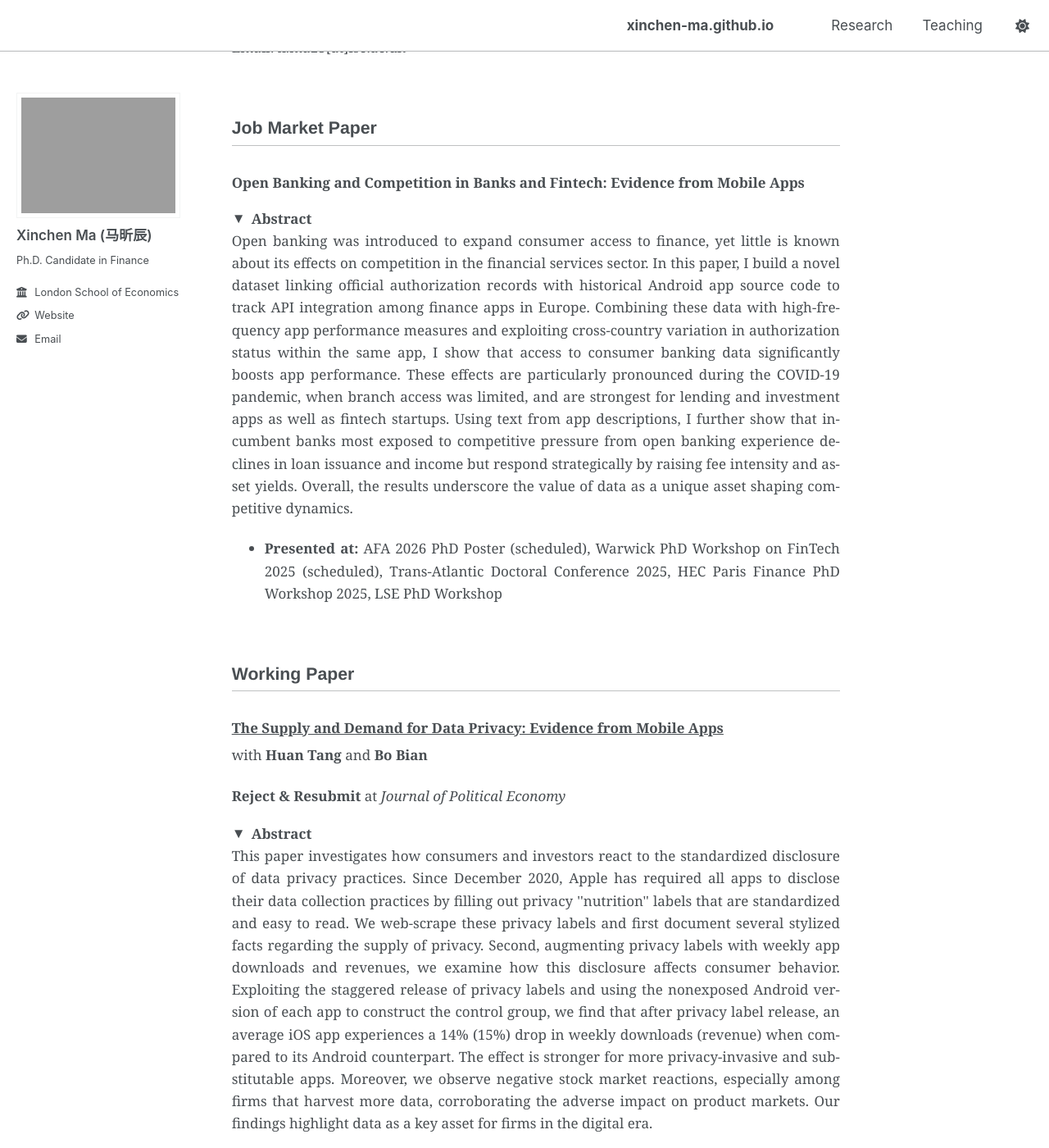
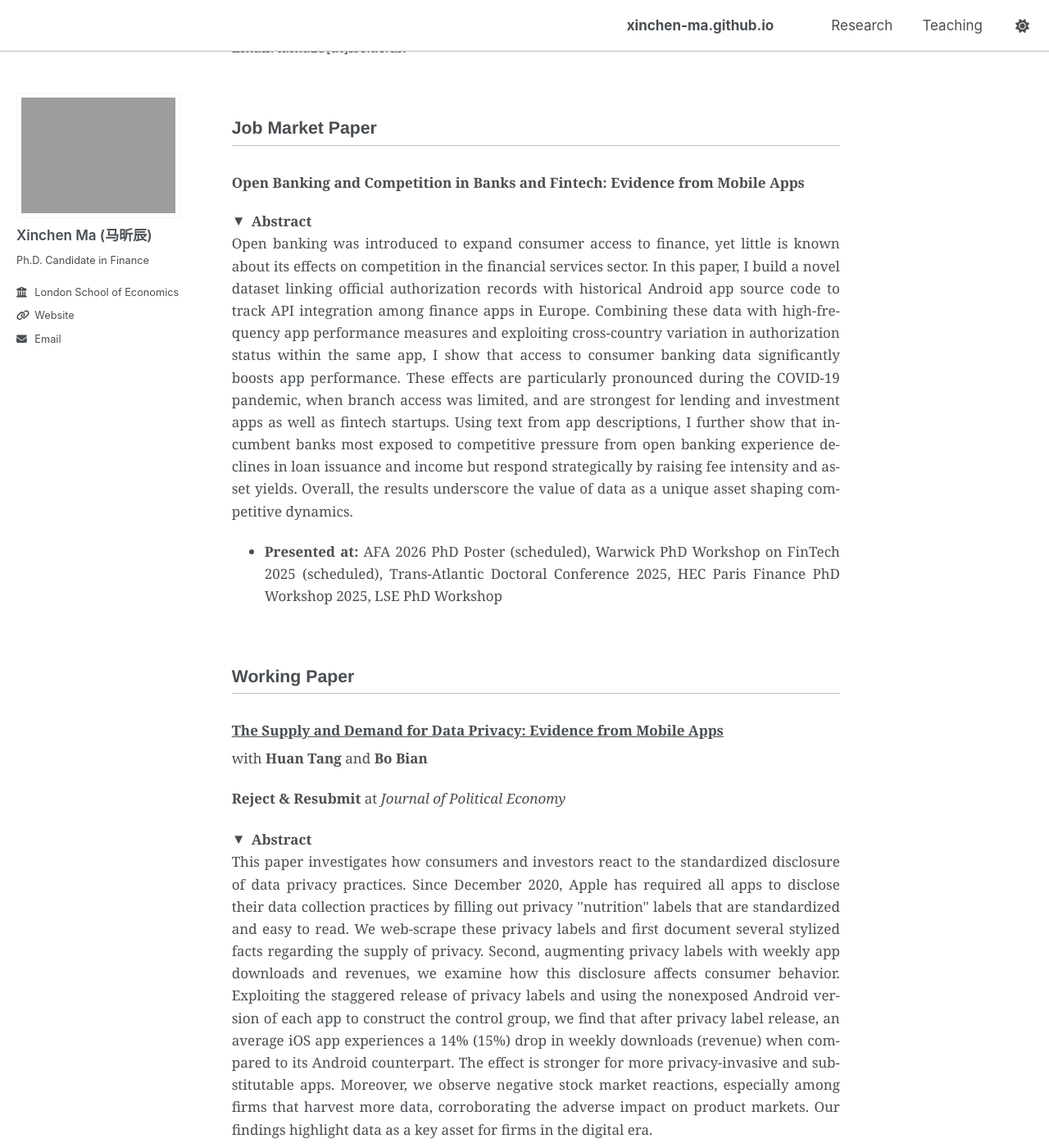
Before and after one commit to xinchen-ma/xinchen-ma.github.io, a Jekyll site: the page built from index.md, in a window 1280 px wide and 1400 px high, scrolled down 261 px. Shown: the whole window at 82% size. Built offline with Jekyll 4.4.1, drawn with Linux system fonts in a browser that asks for light colours; a script that is not in the unit is left out.

Commit message:
Update custom.css

```diff
--- a/assets/css/custom.css
+++ b/assets/css/custom.css
@@ -236,12 +236,22 @@ details.abstract[open] > summary::before { content: "▼"; }
 .page__content p:has(+ details.abstract),
 .page__content ul:has(+ details.abstract),
 .page__content .paper-meta:has(+ details.abstract) {
-  margin-bottom: .5rem;   /* pick your preferred gap */
+  margin-bottom: .6rem;   /* pick your preferred gap */
 }
 
 /* Prevent margin-collapsing from re-introducing variation */
 .page__content details.abstract {
   margin-top: 0;
-  padding-top: .5rem;      /* creates the visible space */
+  padding-top: .6rem;      /* creates the visible space */
   border-top: 0.01px solid transparent; /* also prevents collapsing */
 }
+
+/* One rule to normalize the gap before every Abstract */
+.page__content * + details.abstract {
+  margin-top: 0;            /* avoid margin-collapsing surprises */
+  padding-top: .6rem;       /* ← adjust this number to taste */
+  border-top: 0.01px solid transparent; /* prevents collapsing on some browsers */
+}
+
+/* (Optional) tidy the first child inside details */
+.page__content details.abstract > *:first-child { margin-top: 0; }
```
